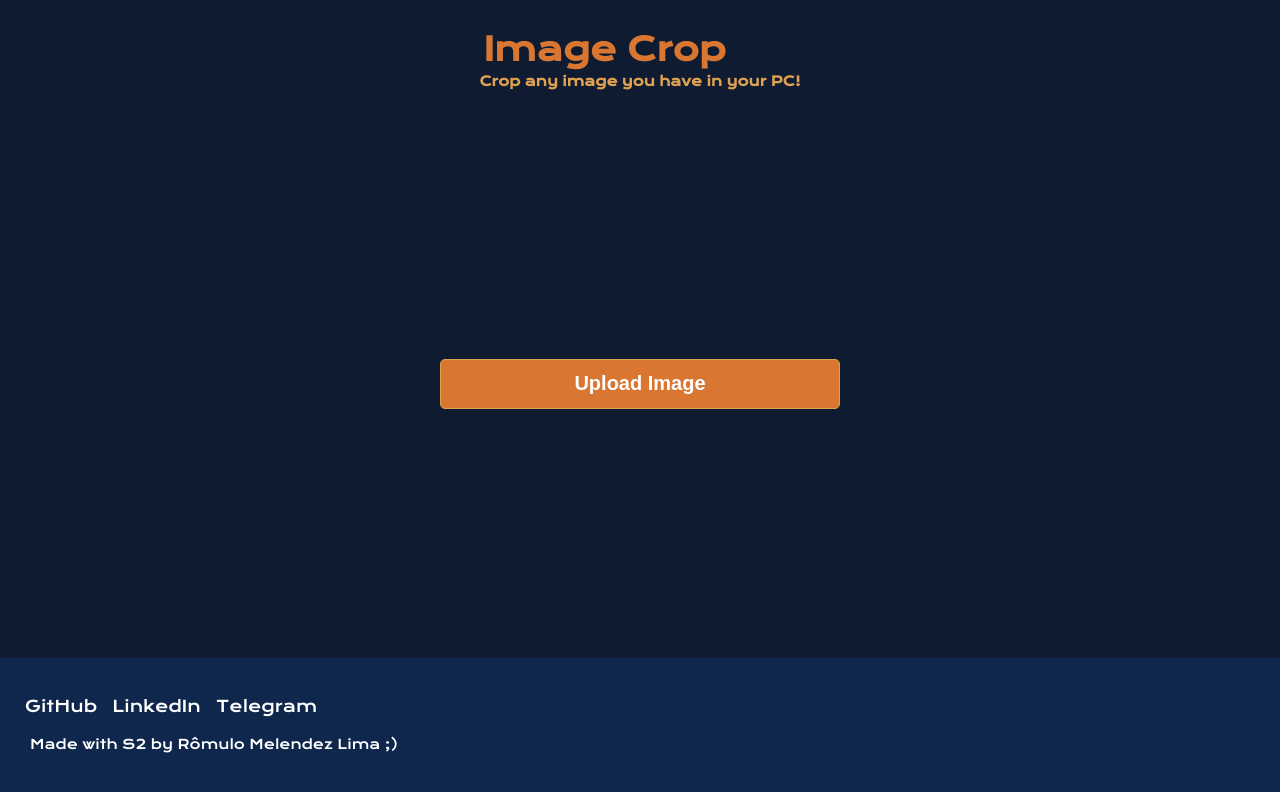
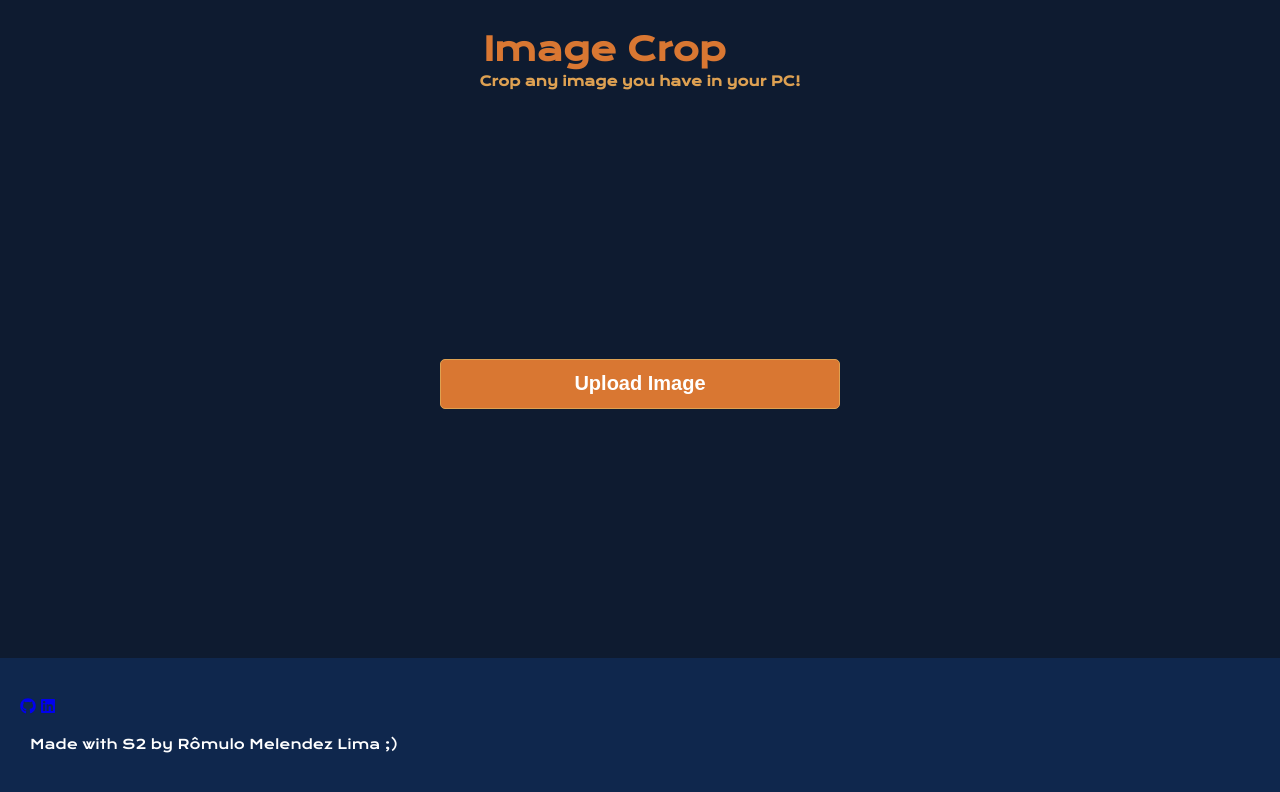
Before and after one commit to romulomelendez/HTML-CSS-JavaScript, a website: page just_practing/estudo13/index.html in a window 1280 px wide. Drawn offline with nearby package versions, Linux system fonts and the light colour scheme.

Commit message:
putting icons

```diff
--- a/just_practing/estudo13/index.html
+++ b/just_practing/estudo13/index.html
@@ -7,6 +7,7 @@
     <meta charset = "UTF-8">
     <meta http-equiv = "X-UA-Compatible" content = "IE=edge">
     <meta name = "viewport" content = "width=device-width, initial-scale=1.0">
+    <link rel="stylesheet" href="https://cdnjs.cloudflare.com/ajax/libs/font-awesome/5.15.3/css/all.min.css" integrity="sha512-iBBXm8fW90+nuLcSKlbmrPcLa0OT92xO1BIsZ+ywDWZCvqsWgccV3gFoRBv0z+8dLJgyAHIhR35VZc2oM/gI1w==" crossorigin="anonymous" referrerpolicy="no-referrer" />
     <link href = "https://fonts.googleapis.com/css2?family=Krona+One&display=swap" rel = "stylesheet">
     <link rel = "stylesheet" href = "style.css">
     <title>Image Crop </title>
@@ -39,9 +40,10 @@
 
         <div id = "social-medias">
 
-            <a href = "https://github.com/romulomelendez">GitHub</a>
-            <a href = "https://linkedin.com/in/romulomelendez">LinkedIn</a>
-            <a href = "#">Telegram</a>
+
+            <a href = "https://github.com/romulomelendez" target = "_blank"><i class = "fab fa-github"></i></a>
+            <a href = "https://linkedin.com/in/romulomelendez" target = "_blank"><i class = "fab fa-linkedin"></i></a>
+
 
         </p>
 
@@ -50,6 +52,7 @@
     </footer>
 
     <script src = "scripts.js"></script>
+    <script src="https://cdnjs.cloudflare.com/ajax/libs/font-awesome/5.15.3/js/all.min.js" integrity="sha512-RXf+QSDCUQs5uwRKaDoXt55jygZZm2V++WUZduaU/Ui/9EGp3f/2KZVahFZBKGH0s774sd3HmrhUy+SgOFQLVQ==" crossorigin="anonymous" referrerpolicy="no-referrer"></script>
 
 </body>
 
--- a/just_practing/estudo13/style.scss
+++ b/just_practing/estudo13/style.scss
@@ -5,6 +5,7 @@ $bodyColor: #0e1b30;
 $primaryColor: #d97732;
 $secundaryColor: #dea152;
 $footerColor: #0f274d;
+
 
 @mixin resetPage {
 
@@ -97,11 +98,11 @@ body {
 
             margin: 10px;
 
-            a {
+                a {
 
-                color: white;
-                text-decoration: none;
-                margin: 5px;
+                    background-color: white;
+
+                }
 
             }
 
--- /dev/null
+++ b/just_practing/package.json
@@ -0,0 +1,5 @@
+{
+  "devDependencies": {
+    "@fortawesome/fontawesome-free": "^5.15.3"
+  }
+}
```
Also changed, not shown: just_practing/estudo13/style.css, 3 other files.
